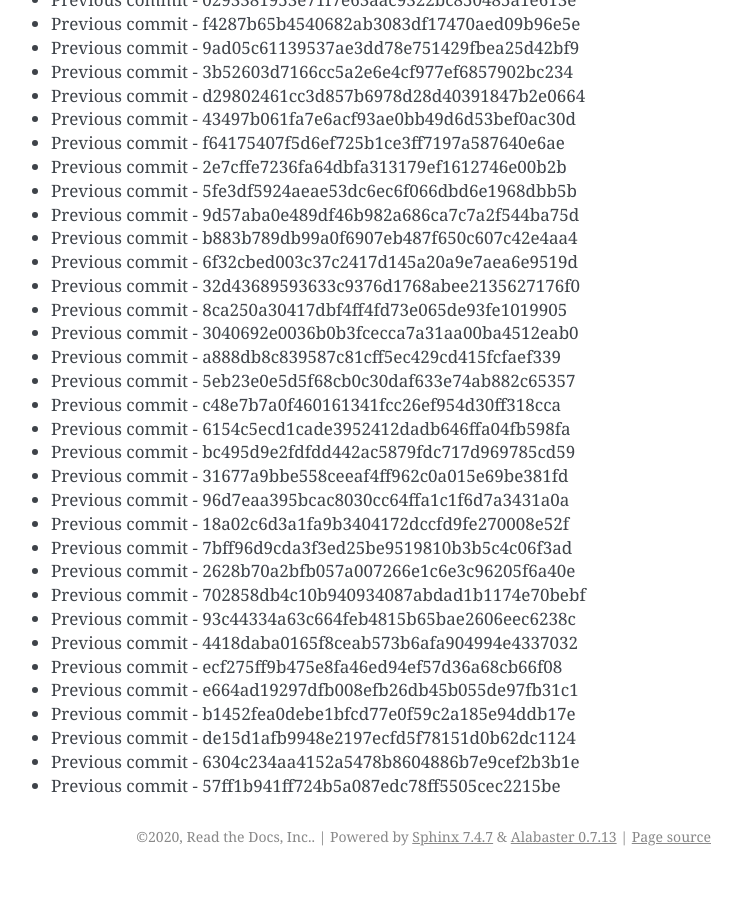
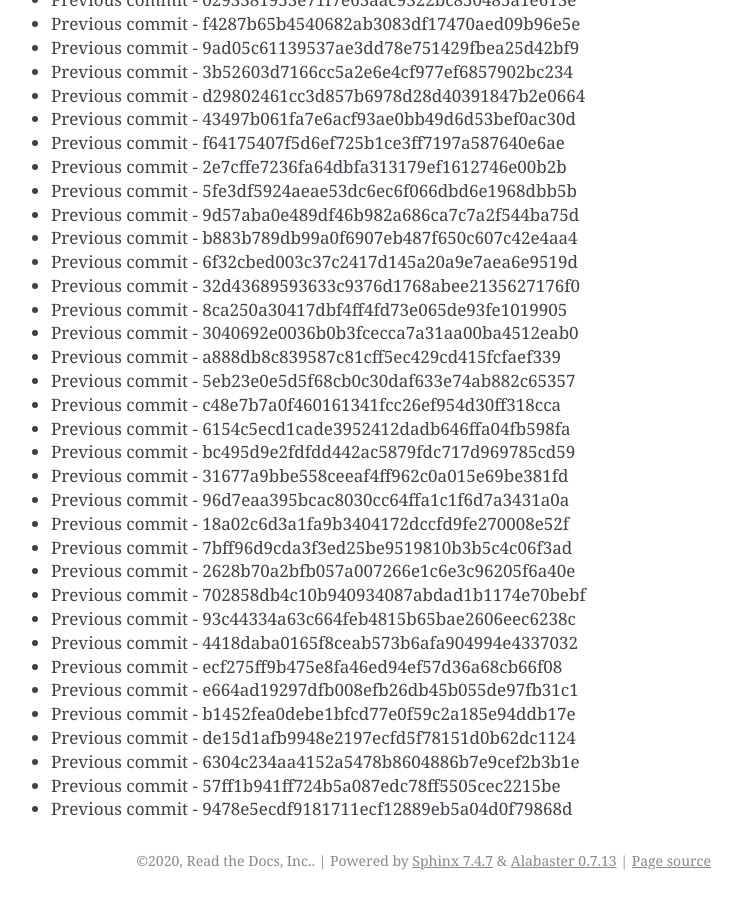
Before and after one commit to readthedocs/rtd-git-stresstest, a Sphinx documentation site: the page built from docs/updates.rst, in a window 1280 px wide and 900 px high, scrolled down 12863 px. Shown: the whole window, without its empty margins (399-1141 px from the left). Built offline with Sphinx 7.4.7, drawn with Linux system fonts in a browser that asks for light colours; before the commit the page ends 13739 px from its top, so only the background shows below that.

Commit message:
Generating commit from previous: 9478e5ecdf9181711ecf12889eb5a04d0f79868d

```diff
--- a/docs/updates.rst
+++ b/docs/updates.rst
@@ -572,3 +572,4 @@ It can be tested for any performance characteristics.
 * Previous commit - de15d1afb9948e2197ecfd5f78151d0b62dc1124
 * Previous commit - 6304c234aa4152a5478b8604886b7e9cef2b3b1e
 * Previous commit - 57ff1b941ff724b5a087edc78ff5505cec2215be
+* Previous commit - 9478e5ecdf9181711ecf12889eb5a04d0f79868d
```
